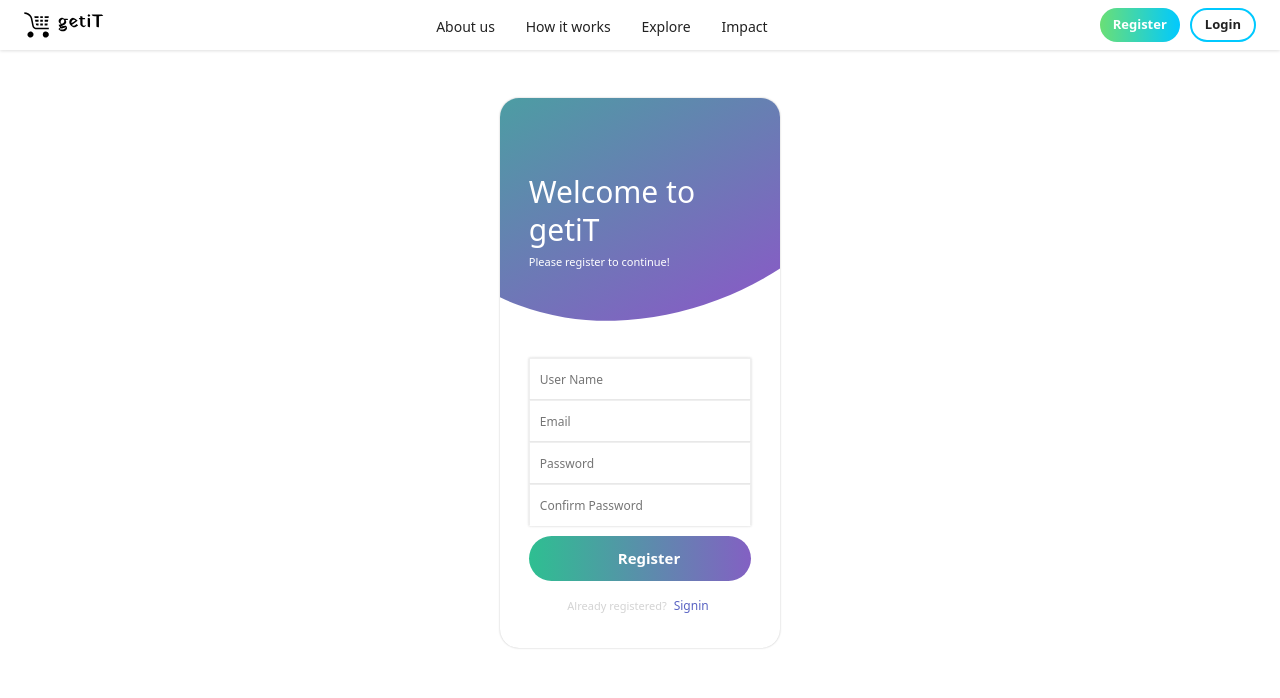
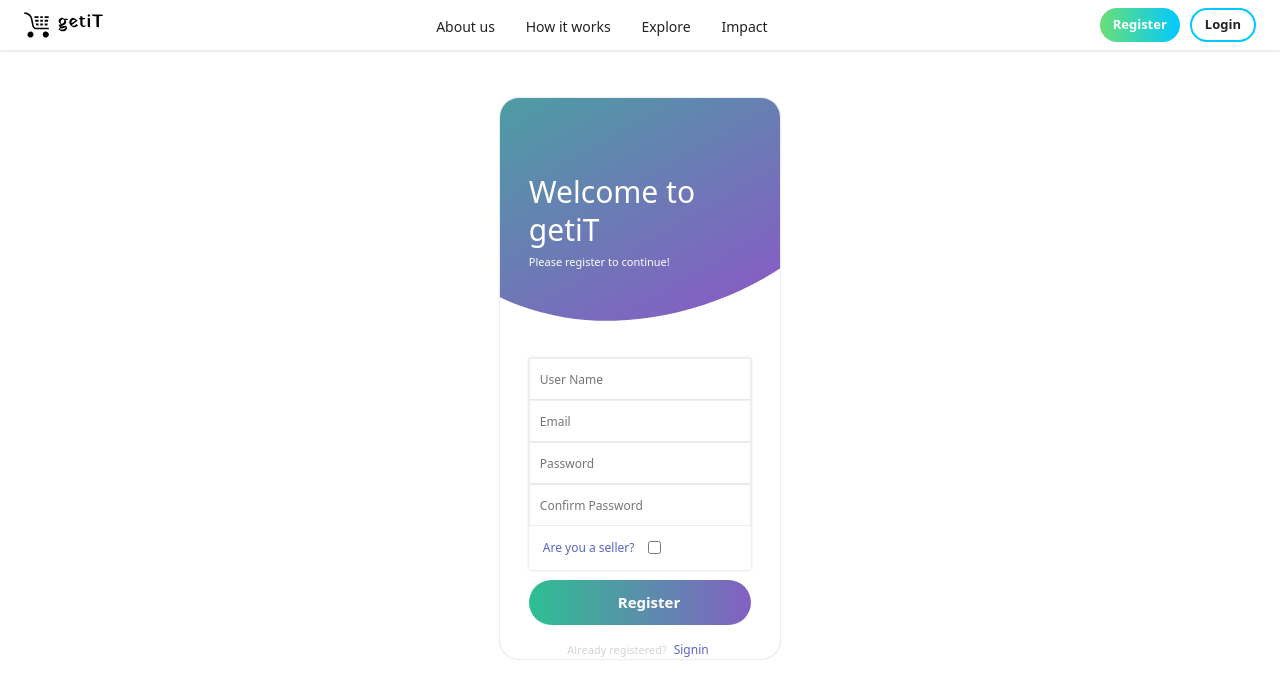
Before and after one commit to sjsj0/getiT, a React (Create React App) app in the folder frontend/getit_fe/: page /register in a window 1280 px wide. Shown: the top 698 px of the page. Built offline with nearby package versions, Linux system fonts and the light colour scheme; a web font is replaced by a local one.

Commit message:
seller frontend made

```diff
--- a/frontend/getit_fe/src/components/accountBox/common.jsx
+++ b/frontend/getit_fe/src/components/accountBox/common.jsx
@@ -39,7 +39,7 @@ export const Input = styled.input`
     outline: none;
     border: 1px solid rgba(200,200,200, 0.3);
     padding: 0px 10px;
-    border-bottom: 1.4px solid transparent;
+    ${'' /* border-bottom: 1.4px solid transparent; */}
     transition: all 200ms ease-in-out;
     font-size: 12px;
 
@@ -73,3 +73,28 @@ export const SubmitButton = styled.button`
         filter: brightness(1.03);
     }
 `;
+
+export const SellerContainer = styled.div`
+    width: 100%;
+    display: flex;
+    flex-direction: row;
+    align-items: right;
+    ${'' /* justify-content : left; */}
+    margin: 10px;
+`;
+
+export const SellerText = styled.div`
+    font-size: 12px;
+    color: #5963c3;
+    font-weight: 500;
+    text-decoration: none;
+    margin: 0 4px;
+    display: flex;
+    justify-content: center;
+    align-items: center;
+`;
+
+export const CheckboxContainer = styled.div`
+    align-items: center;
+    justify-content: center;
+`;
--- a/frontend/getit_fe/src/components/accountBox/registerForm.jsx
+++ b/frontend/getit_fe/src/components/accountBox/registerForm.jsx
@@ -1,5 +1,5 @@
 import React, { Component } from "react";
-import { BoldLink, BoxContainer, FormContainer, Input, MutedLink, SubmitButton } from "./common";
+import { BoldLink, BoxContainer, CheckboxContainer, FormContainer, Input, MutedLink, SellerContainer, SellerText, SubmitButton } from "./common";
 import { Marginer } from "./marginer";
 import axios from 'axios';
 import { Redirect } from "react-router-dom";
@@ -13,6 +13,7 @@ export class RegisterForm extends Component {
             email: '',
             password: '',
             CPassword: '',
+            seller: false,
             isRegistered: false
         }
 
@@ -57,11 +58,13 @@ export class RegisterForm extends Component {
                 const uname = this.state.username;
                 const em = this.state.email;
                 const pass = this.state.password;
+                const seller = this.state.seller
 
                 this.dataState = {
                     username: uname,
                     email: em,
                     password: pass,
+                    is_seller: seller
                 }
                 // updated state with confirm password KEY removed
 
@@ -97,7 +100,7 @@ export class RegisterForm extends Component {
     }
 
     render() {
-        const { username, email, password, CPassword } = this.state
+        const { username, email, password, CPassword, seller } = this.state
 
         if (this.state.isRegistered === true) {
             return <Redirect to="/login" />
@@ -110,6 +113,17 @@ export class RegisterForm extends Component {
                     <Input type="email" placeholder="Email" name="email" value={email} onChange={this.changeHandler} />
                     <Input type="password" placeholder="Password" name="password" value={password} onChange={this.changeHandler} />
                     <Input type="password" placeholder="Confirm Password" name="CPassword" value={CPassword} onChange={this.changeHandler} />
+
+                    <SellerContainer>
+                        <SellerText>
+                            Are you a seller?
+                        </SellerText>
+                        <Marginer direction="horizontal" margin={10} />
+                        <CheckboxContainer>
+                            <input type="checkbox" name="seller" value={seller} onChange={this.changeHandler} />
+                        </CheckboxContainer>
+                    </SellerContainer>
+
 
                 </FormContainer>
 
```
Also changed, not shown: 2 other files (tests, documents, lock files or other folders).
